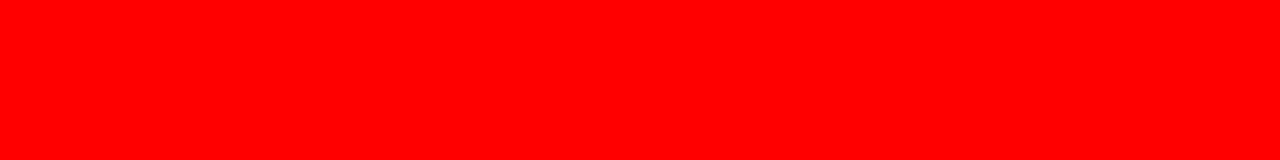
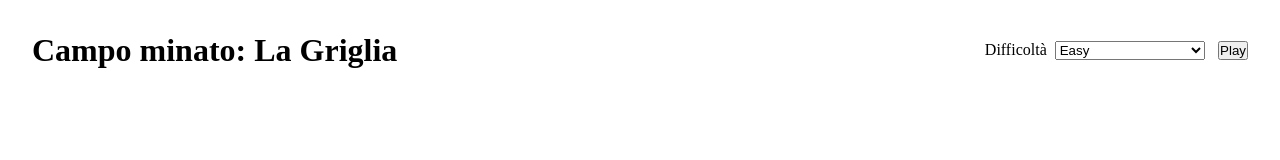
Before and after one commit to Gtp87/js-campominato-grid, a plain HTML site: page index.html in a window 1280 px wide. Drawn offline with Linux system fonts and the light colour scheme.

Commit message:
add header

```diff
--- a/css/style.css
+++ b/css/style.css
@@ -4,6 +4,29 @@
     box-sizing: border-box;
 }
 
-body {
+/* body {
     background-color: red;
+} */
+
+header {
+    display: flex;
+    height: 100px;
+    align-items: center;
 }
+
+.game-name,
+.level {
+    width: 50%;
+    display: flex;
+    padding: 0 2em;
+}
+
+.level {
+    justify-content: flex-end;
+}
+
+.level select {
+    width: 150px;
+    margin-left: 0.6em;
+    margin-right: 1em;
+}
--- a/index.html
+++ b/index.html
@@ -8,6 +8,21 @@
     <title>Campo minato</title>
 </head>
 <body>
+    <header>
+        <div class="game-name">
+            <h1>Campo minato: La Griglia</h1>
+        </div>
+        <div class="level">
+            <label for="choose-level">Difficoltà</label>
+            <select name="choose-level" id="choose-level">
+                <option value="easy">Easy</option>
+                <option value="medium">Medium</option>
+                <option value="hard">hard</option>
+            </select>
+            <button id="play">Play</button>
+        </div>
+    </header>
+
     <script src="js/script.js"></script>
 </body>
 </html>
```
Also changed, not shown: js/script.js (+12 -0 lines).
